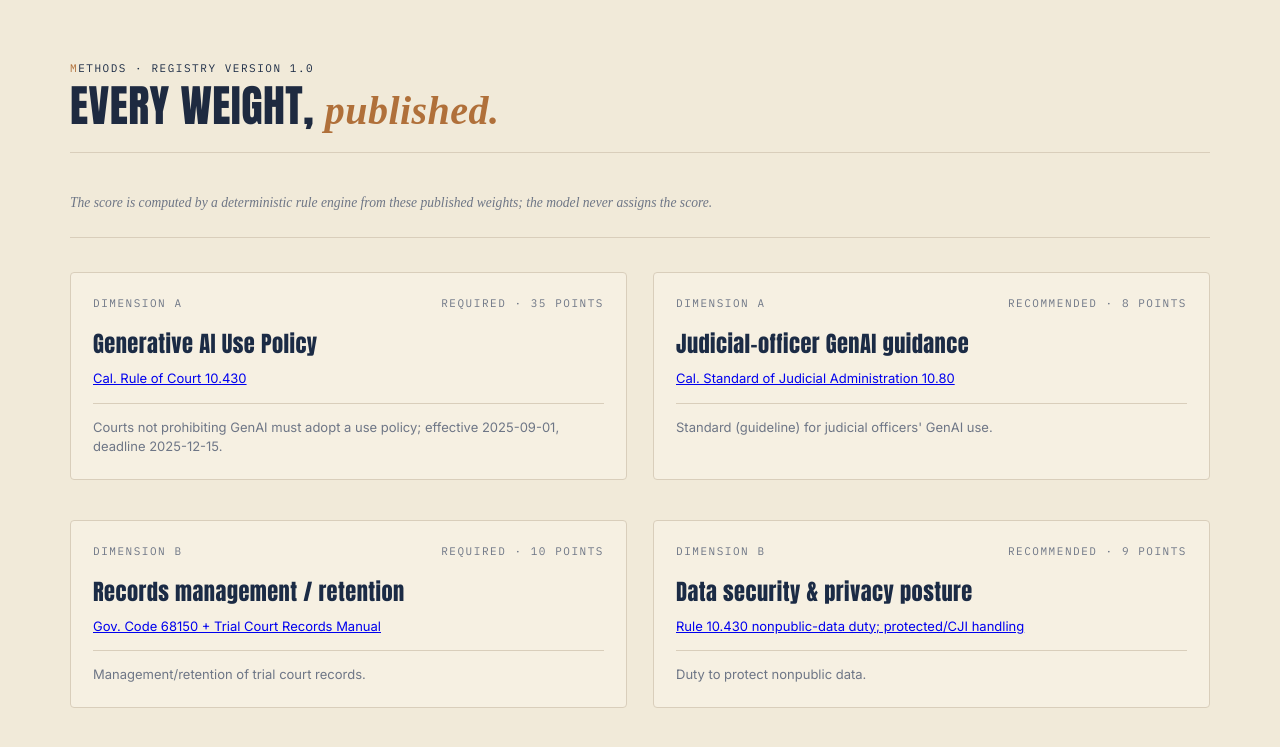
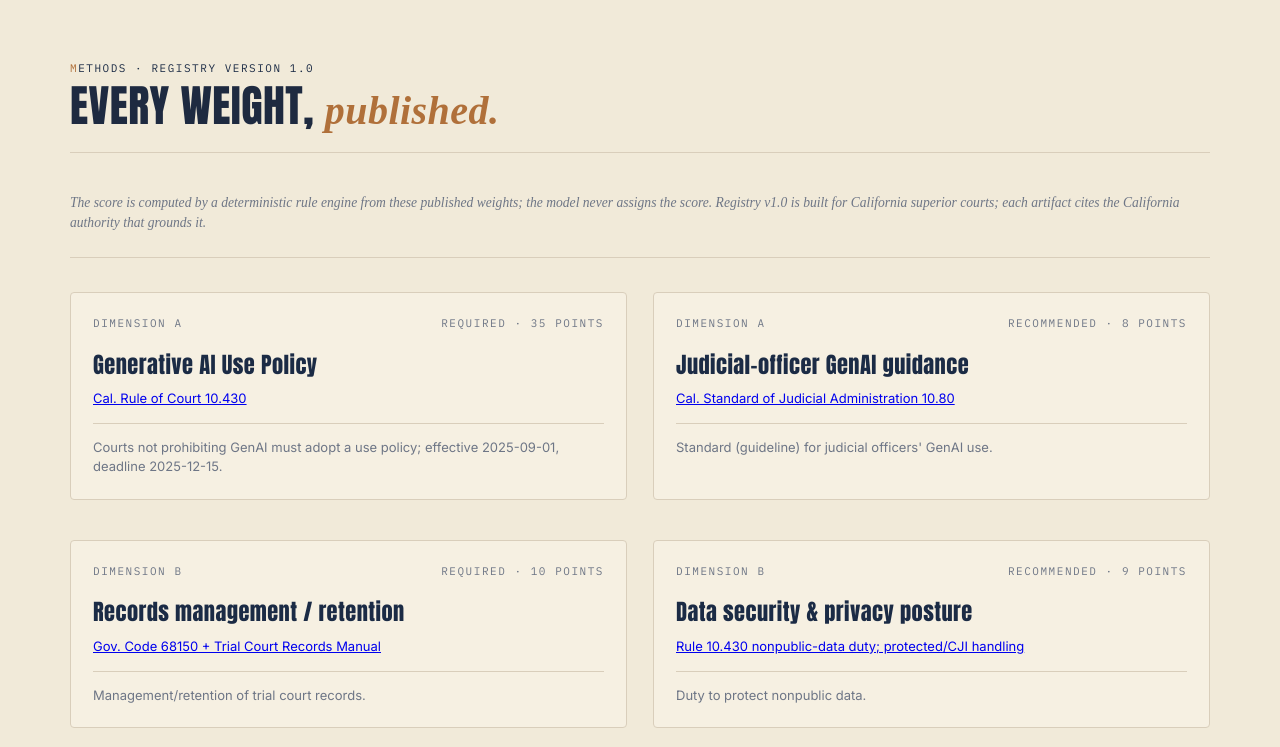
Before and after one commit to earlgreyhot1701D/verity-lex, a Next.js app: page /methods in a window 1280 px wide. Shown: the top 747 px of the page. Built offline with nearby package versions, Linux system fonts and the light colour scheme; a web font is replaced by a local one.

Commit message:
docs: state California scope in README and site copy

```diff
--- a/app/layout.tsx
+++ b/app/layout.tsx
@@ -11,7 +11,7 @@ export const metadata: Metadata = {
   metadataBase,
   title: "Verity Lex",
   description:
-    "Everyone is selling AI to government. Verity Lex reads a court's public record and returns an AI-readiness score anyone can recompute. The AI reads. It never scores.",
+    "Everyone is selling AI to government. Verity Lex reads a California court's public record and returns an AI-readiness score anyone can recompute. The AI reads. It never scores.",
   icons: {
     icon: "/images/favicon.png",
     apple: "/images/favicon.png",
@@ -19,7 +19,7 @@ export const metadata: Metadata = {
   openGraph: {
     title: "Verity Lex",
     description:
-      "Everyone is selling AI to government. Verity Lex reads a court's public record and returns an AI-readiness score anyone can recompute. The AI reads. It never scores.",
+      "Everyone is selling AI to government. Verity Lex reads a California court's public record and returns an AI-readiness score anyone can recompute. The AI reads. It never scores.",
     type: "website",
     images: [
       {
@@ -34,7 +34,7 @@ export const metadata: Metadata = {
     card: "summary_large_image",
     title: "Verity Lex",
     description:
-      "Everyone is selling AI to government. Verity Lex reads a court's public record and returns an AI-readiness score anyone can recompute. The AI reads. It never scores.",
+      "Everyone is selling AI to government. Verity Lex reads a California court's public record and returns an AI-readiness score anyone can recompute. The AI reads. It never scores.",
     images: ["/images/social-card.png"],
   },
   other: {
--- a/app/methods/page.tsx
+++ b/app/methods/page.tsx
@@ -16,7 +16,9 @@ export default function MethodsPage() {
         <div className={styles.scoreMeter}>
           <p className={styles.scoreCaption}>
             The score is computed by a deterministic rule engine from these published
-            weights; the model never assigns the score.
+            weights; the model never assigns the score. Registry v1.0 is built for
+            California superior courts; each artifact cites the California authority
+            that grounds it.
           </p>
         </div>
 
```
Also changed, not shown: 1 other file (tests, documents, lock files or other folders).
